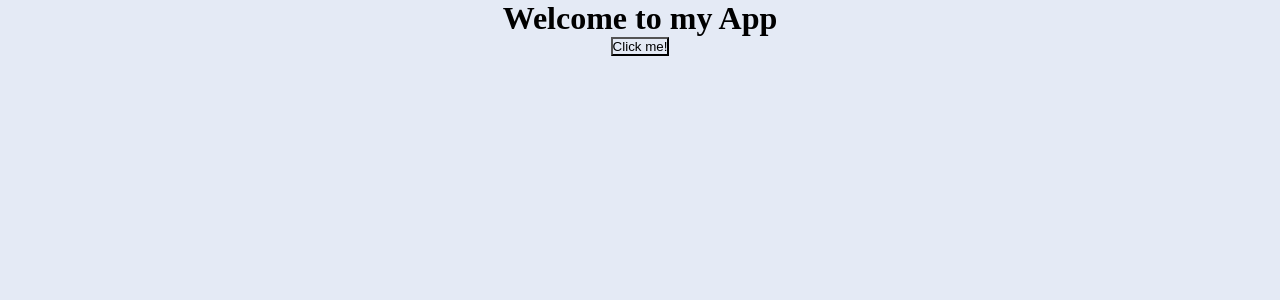
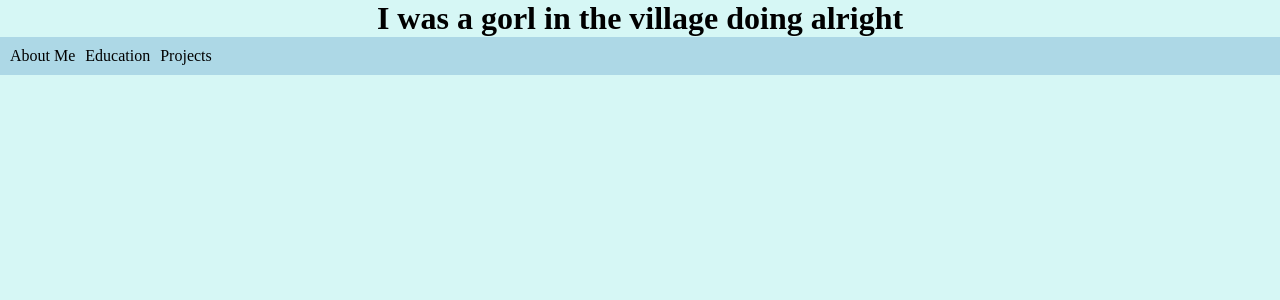
Before and after one commit to k2pereir/my-website, a React (Create React App) app in the folder my-app/: page / in a window 1280 px wide. Shown: the top 300 px of the page. Built offline with nearby package versions, Linux system fonts and the light colour scheme.

Commit message:
added navbar

```diff
--- a/my-app/public/index.html
+++ b/my-app/public/index.html
@@ -6,7 +6,7 @@
     <meta name="viewport" content="width=device-width, initial-scale=1" />
     <meta name="description" content="Kaelyn's Website"/>
     <title>Kaelyn</title>
-    <link rel="stylesheet" href="style.css"
+    <link rel="stylesheet" href="style.css"/>
   </head>
   <body>
     <noscript>You need to enable JavaScript to run this app.</noscript>
--- a/my-app/public/style.css
+++ b/my-app/public/style.css
@@ -7,5 +7,8 @@
 }
 
 body {
-    background: rgb(228, 234, 245)
+    background: rgb(214, 247, 245);
+    color: rgb(0, 0, 0);
+    overflow: hidden;
+    overflow-y: scroll;
 }
--- a/my-app/src/App.js
+++ b/my-app/src/App.js
@@ -1,18 +1,14 @@
 import './App.css';
+import Navbar from './components/navbar';
+import React from 'react';
 
 function App() {
   return (
     <div className="App">
-      <h1>Welcome to my App</h1>
-      <MyButton/>
+      <h1>I was a gorl in the village doing alright</h1>
+      <Navbar/>
     </div>
   );
 }
 
-function MyButton() {
-  return (
-    <button>Click me!</button>
-  )
-}
-
 export default App;
--- /dev/null
+++ b/my-app/src/components/navbar.css
@@ -0,0 +1,19 @@
+.navbar {
+    background-color: lightblue;
+    padding: 10px;
+  }
+
+  .Menu {
+    display: flex;
+    gap: 10px;
+  }
+
+  .MenuListItem {
+    cursor: pointer;
+    text-decoration: none;
+    color: black;
+  }
+
+  .menuButton {
+    display: none; /* Just for now */
+  }
--- /dev/null
+++ b/my-app/src/components/navbar.js
@@ -0,0 +1,18 @@
+import React from 'react';
+import './navbar.css';
+import {Link} from 'react-scroll';
+
+const Navbar = () => {
+    return (
+        <nav className="navbar">
+            <div className="Menu">
+                <Link to="about-me" smooth={true} duration={500} className="MenuListItem">About Me</Link>
+                <Link to="education" smooth={true} duration={500} className="MenuListItem">Education</Link>
+                <Link to="projects" smooth={true} duration={500} className="MenuListItem">Projects</Link>
+            </div>
+            <button className="menuButton"></button>
+        </nav>
+    )
+}
+
+export default Navbar;
--- /dev/null
+++ b/package.json
@@ -0,0 +1,5 @@
+{
+  "dependencies": {
+    "react-scroll": "^1.9.0"
+  }
+}
```
Also changed, not shown: my-app/public/contact.png (added), my-app/src/index.js (line endings or trailing spaces), 1 other file (tests, documents, lock files or other folders).
